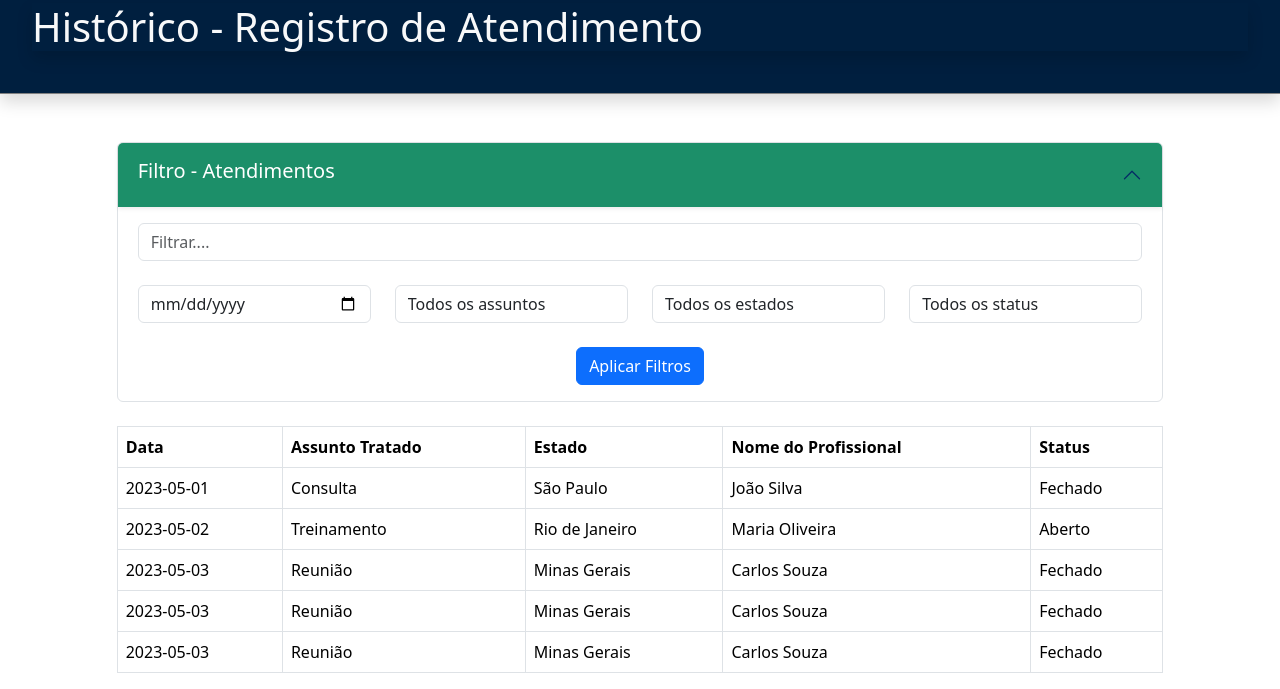
After one commit to thiagormoura/relacionamento_medico-HRG, a PHP site: page /historico.php in a window 1280 px wide. The commit adds this page. Shown: the part 167-856 px from the top of the page. Run offline with PHP 8.4, Linux system fonts and the light colour scheme; some libraries are stand-ins or nearby versions.

Commit message:
alteracoes

```diff
--- a/relacionamento_medico/php/header.php
+++ b/php/header.php
@@ -27,7 +27,7 @@
             <div class="container-fluid">
                 <div class="row py-1">
                     <div class="col ">
-                        <h1 class=" text-light shadow">Relacionamento Médico - Registro de atendimento</h1>
+                        <h1 class=" text-light shadow"><?php echo isset($pageTitle) ? $pageTitle : "Relacionamento Médico - Registro de atendimento"; ?></h1>
                     </div>
                 </div>
             </div>
--- /dev/null
+++ b/php/historico.php
@@ -0,0 +1,167 @@
+<!DOCTYPE html>
+<html lang="pt-br">
+
+<head>
+    <meta charset="UTF-8">
+    <meta name="viewport" content="width=device-width, initial-scale=1.0">
+    <title>Historico-Registro de Atendimento</title>
+    <script src="https://cdn.jsdelivr.net/npm/sweetalert2@11"></script>
+    <link rel="stylesheet" href="../css/styles.css">
+    <link rel="stylesheet" href="../css/bootstrap.min.css">
+    <link rel="stylesheet" href="../css/bootstrap-grid.css">
+    <link rel="stylesheet" href="../css/bootstrap-grid.min.css">
+    <link rel="stylesheet" href="../css/bootstrap.css">
+    <link rel="stylesheet" href="../css/selectize.bootstrap5.min.css">
+    <link rel="stylesheet" href="../css/multi-select-tag.css">
+</head>
+
+<body>
+    <!-- Parte do header e nav -->
+    <?php
+
+    $pageTitle = "Histórico - Registro de Atendimento";
+    include '../php/header.php';
+    ?>
+
+
+
+    <main class="container-fluid d-flex justify-content-center align-items-center">
+        <div class="form-group col-10 mt-5">
+
+
+            <div class="accordion" id="accordionPanelsStayOpenExample" class="text-center">
+                <div class="accordion-item text-center">
+                    <h2 class="accordion-header">
+                    <button class="accordion-button shadow-sm text-white text-center" type="button" data-toggle="collapse" data-target="#panelsStayOpen-collapseOne" aria-expanded="true" aria-controls="panelsStayOpen-collapseOne" style="background-color: #1c8f69 ">
+
+
+                            <i id="filter" class="fa-solid fa-filter mb-1"></i>
+                            <h5>Filtro - Atendimentos</h5>
+                        </button>
+                    </h2>
+                    <div id="panelsStayOpen-collapseOne" class="accordion-collapse collapse show" aria-labelledby="panelsStayOpen-collapseOne" data-bs-parent="#accordionPanelsStayOpenExample">
+                        <div class="accordion-body">
+                            <div class="col-12">
+                                <input type="text" class="form-control" id="inputFilter" placeholder="Filtrar....">
+                            </div>
+
+                            <br>
+                            <div class="row">
+                                <div class="col-xl-3 col-sm-12 col-md-6">
+                                    <input type="date" class="form-control" id="dateFilter">
+                                </div>
+                                <div class="col-xl-3 col-sm-12 col-md-6">
+                                    <select class="form-control" id="subjectFilter">
+                                        <option value="">Todos os assuntos</option>
+                                        <option value="Consulta">Consulta</option>
+                                        <option value="Treinamento">Treinamento</option>
+                                        <option value="Reunião">Reunião</option>
+                                    </select>
+                                </div>
+                                <div class="col-xl-3 col-sm-12 col-md-6">
+                                    <select class="form-control" id="stateFilter">
+                                        <option value="">Todos os estados</option>
+                                        <option value="São Paulo">São Paulo</option>
+                                        <option value="Rio de Janeiro">Rio de Janeiro</option>
+                                        <option value="Minas Gerais">Minas Gerais</option>
+                                    </select>
+                                </div>
+                                <div class="col-xl-3 col-sm-12 col-md-6">
+                                    <select class="form-control" id="statusFilter">
+                                        <option value="">Todos os status</option>
+                                        <option value="Aberto">Aberto</option>
+                                        <option value="Fechado">Fechado</option>
+                                    </select>
+                                </div>
+
+                            </div> <br> <button class="btn btn-primary" id="applyFilters">Aplicar Filtros</button>
+                        </div>
+                    </div>
+                </div>
+            </div>
+            <br>
+
+            <table class="table table-bordered table-hover">
+                <thead class="thead-light">
+                    <tr>
+                        <th>Data</th>
+                        <th>Assunto Tratado</th>
+                        <th>Estado</th>
+                        <th>Nome do Profissional</th>
+                        <th>Status</th>
+                    </tr>
+                </thead>
+                <tbody>
+                    <tr>
+                        <td>2023-05-01</td>
+                        <td>Consulta</td>
+                        <td>São Paulo</td>
+
+                        <td>João Silva</td>
+                        <td>Fechado</td>
+                    </tr>
+                    <tr>
+                        <td>2023-05-02</td>
+                        <td>Treinamento</td>
+                        <td>Rio de Janeiro</td>
+
+                        <td>Maria Oliveira</td>
+                        <td>Aberto</td>
+                    </tr>
+                    <tr>
+                        <td>2023-05-03</td>
+                        <td>Reunião</td>
+                        <td>Minas Gerais</td>
+
+                        <td>Carlos Souza</td>
+                        <td>Fechado</td>
+                    </tr>
+                    <tr>
+                        <td>2023-05-03</td>
+                        <td>Reunião</td>
+                        <td>Minas Gerais</td>
+
+                        <td>Carlos Souza</td>
+                        <td>Fechado</td>
+                    </tr>
+                    <tr>
+                        <td>2023-05-03</td>
+                        <td>Reunião</td>
+                        <td>Minas Gerais</td>
+
+                        <td>Carlos Souza</td>
+                        <td>Fechado</td>
+                    </tr>
+
+                </tbody>
+            </table>
+        </div>
+    </main>
+
+    <script src="https://code.jquery.com/jquery-3.6.0.min.js"></script>
+    <script src="https://stackpath.bootstrapcdn.com/bootstrap/4.5.2/js/bootstrap.bundle.min.js"></script>
+    <script>
+        $(document).ready(function() {
+            $('#applyFilters').click(function() {
+                var inputFilter = $('#inputFilter').val().toUpperCase();
+                var dateFilter = $('#dateFilter').val();
+                var subjectFilter = $('#subjectFilter').val();
+                var stateFilter = $('#stateFilter').val();
+                var statusFilter = $('#statusFilter').val();
+
+                $('tbody tr').each(function() {
+                    var row = $(this).html().toUpperCase();
+                    if ((row.indexOf(inputFilter) > -1 || inputFilter === '') &&
+                        ($(this).find('td:eq(0)').text() ==dateFilter || dateFilter === '') &&
+($(this).find('td:eq(1)').text() == subjectFilter || subjectFilter === '') &&
+($(this).find('td:eq(2)').text() == stateFilter || stateFilter === '') &&
+($(this).find('td:eq(4)').text() == statusFilter || statusFilter === '')) {
+    $(this).show();
+} else {
+    $(this).hide();
+}
+});
+})});
+</script>
+</body>
+</html>
```
Also changed, not shown: forms/enviarindexbanco.php (added, +77 -0 lines), js/indexenviar.js (added, +75 -0 lines), php/index.php (added, +194 -0 lines), relacionamento_medico/php/index.php (deleted, +0 -156 lines), css/bootstrap-grid.css (renamed from relacionamento_medico/css/bootstrap-grid.css), css/bootstrap-grid.min.css (renamed from relacionamento_medico/css/bootstrap-grid.min.css), css/bootstrap.css (renamed from relacionamento_medico/css/bootstrap.css), css/bootstrap.min.css (renamed from relacionamento_medico/css/bootstrap.min.css), css/multi-select-tag.css (renamed from relacionamento_medico/css/multi-select-tag.css), css/selectize.bootstrap5.min.css (renamed from relacionamento_medico/css/selectize.bootstrap5.min.css), css/styles.css (renamed from relacionamento_medico/css/styles.css), relacionamento_medico/img/favicon.ico (deleted).
